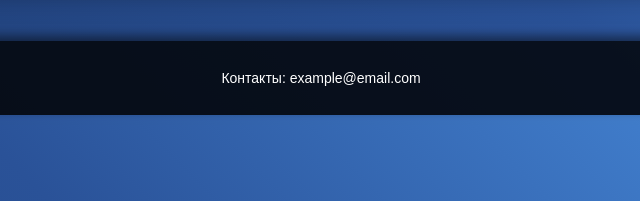
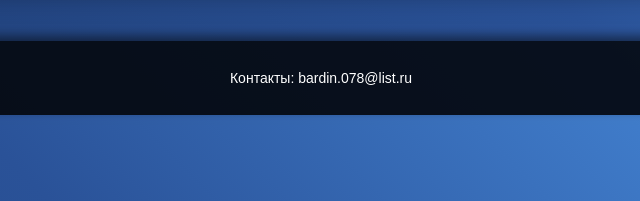
Before and after one commit to BecomingEngineer/Visitka, a website: page index.html in a window 1280 px wide. Shown: the part 596-797 px from the top of the page, 319-959 px from the left. Drawn offline with Linux system fonts and the light colour scheme.

Commit message:
Update index.html

```diff
--- a/index.html
+++ b/index.html
@@ -95,7 +95,7 @@
     <a href="lab4.html" class="btn">Разработка плана сопровождения</a>
 </div>
 <footer>
-    <p>Контакты: example@email.com</p>
+    <p>Контакты: bardin.078@list.ru</p>
 </footer>
 </body>
 </html>
```
